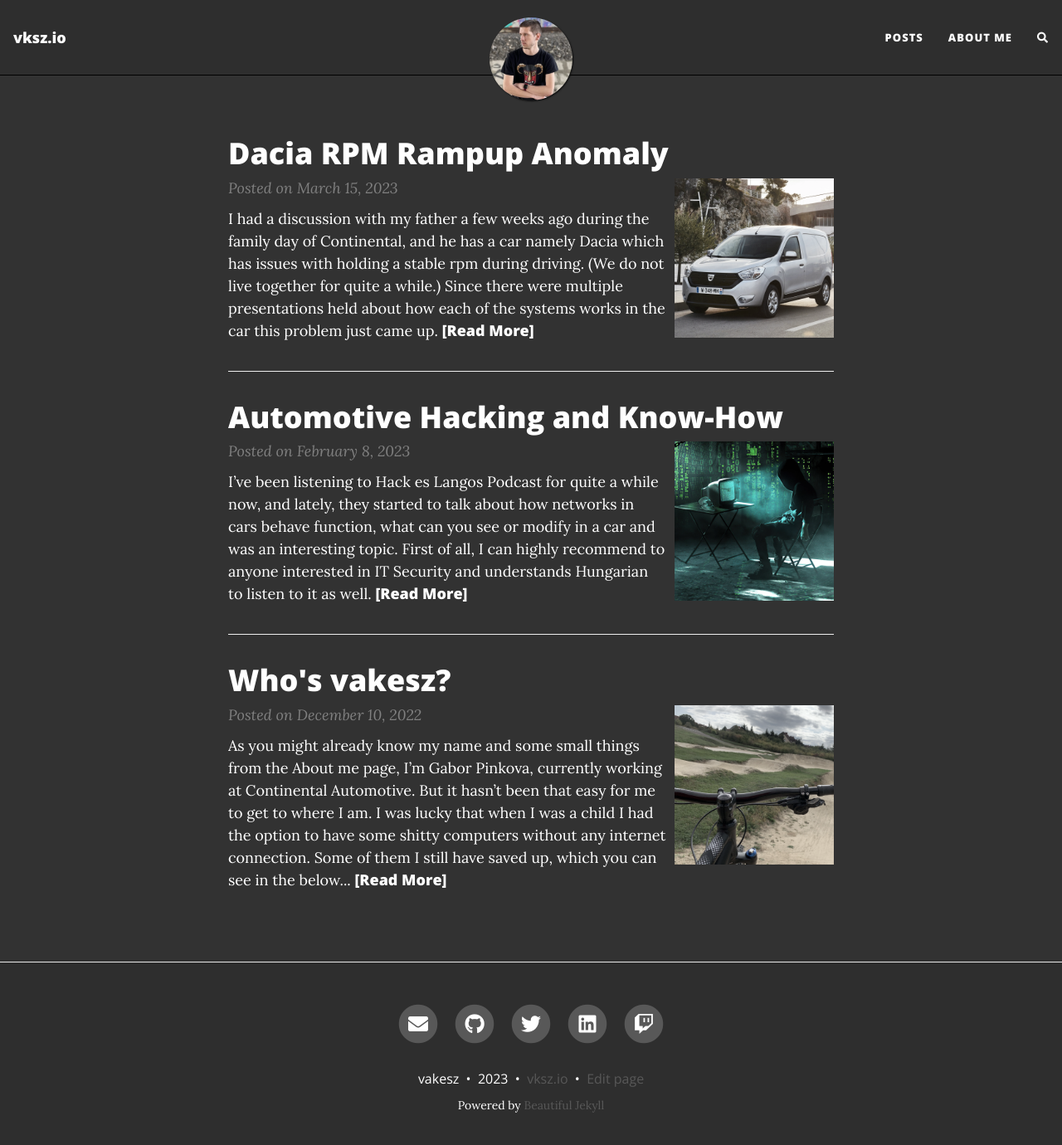
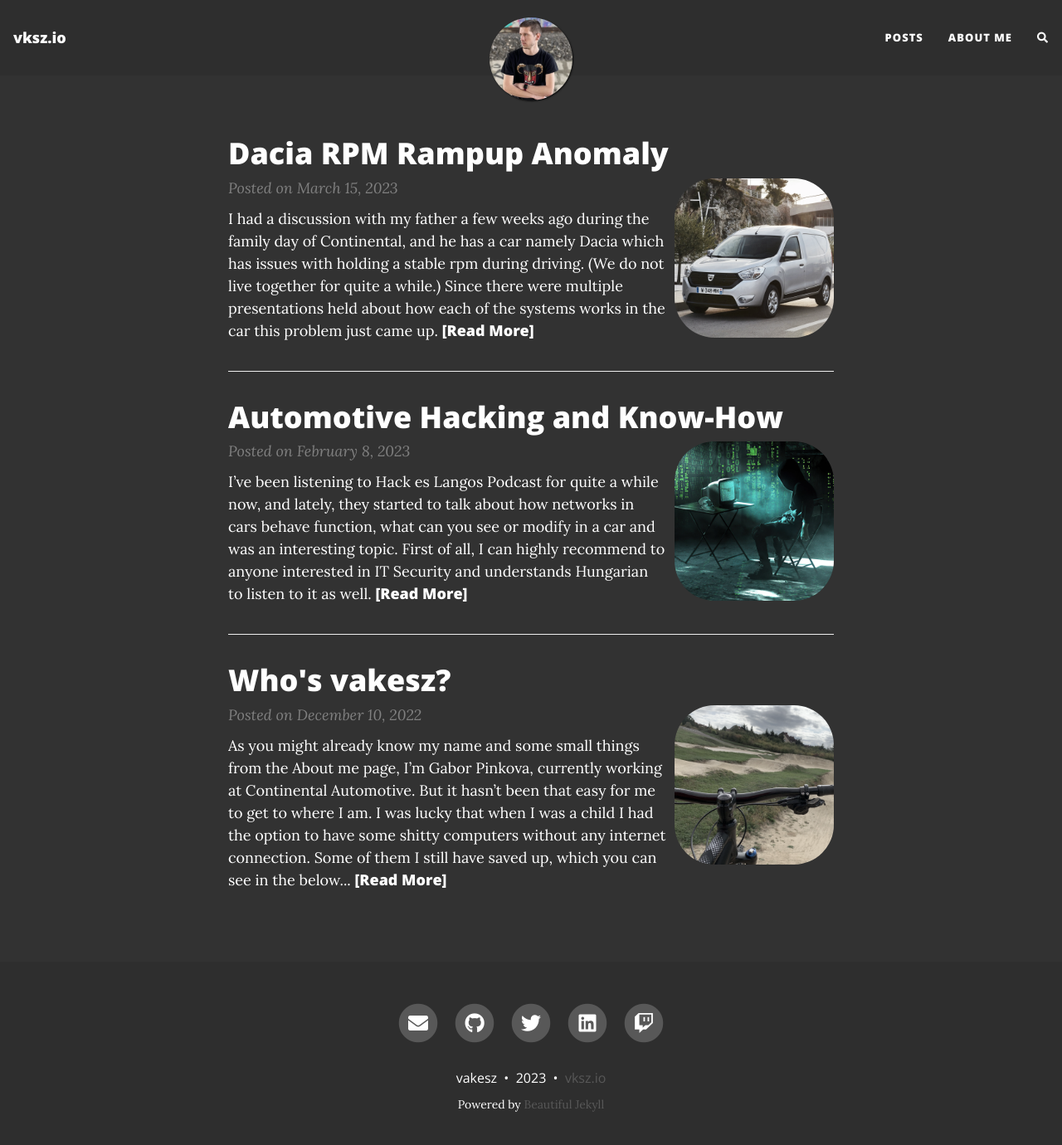
Before and after one commit to vakesz/vkszblog, a Jekyll site: the page built from index.markdown, in a window 1280 px wide and 1393 px high. Shown: the top 1380 px of the window at 83% size. Built offline with Jekyll 4.4.1, drawn with Linux system fonts in a browser that asks for light colours; nearby versions of some CDN libraries; the list of posts is cut into pages by our own code; comment, search, counter and statistics services are not loaded.

Commit message:
Update style

```diff
--- a/_config.yml
+++ b/_config.yml
@@ -126,7 +126,7 @@
 
 navbar-col: "#2E2E2E"
 navbar-text-col: "#FFF"
-navbar-border-col: "#000"
+navbar-border-col: "#2E2E2E"
 page-col: "#323232"
 text-col: "#FFF"
 link-col: "#FFCC00"
--- a/_includes/footer.html
+++ b/_includes/footer.html
@@ -24,18 +24,6 @@
         </span>
       {% endif %}
 
-      {% if site.matomo %}
-        {% if site.matomo.opt-out %}
-          &nbsp;&bull;&nbsp;
-          <a href="http://{{- site.matomo.uri -}}/index.php?module=CoreAdminHome&action=optOut" target="_blank" class="text_muted">Do-not-Track</a>
-        {% endif %}
-      {% endif%}
-
-      {% if site.edit_page_button and site.github.repository_url %}
-        &nbsp;&bull;&nbsp;
-        <a title="Edit this page on GitHub" href="{{ site.github.repository_url }}/edit/{{ site.github.source.branch }}/{{ page.path }}" class="text_muted">Edit page</a>
-       {% endif%}
-
       </p>
       {% unless site.remove-ads %}<p class="theme-by text-muted">
         Powered by
--- a/assets/css/beautifuljekyll.css
+++ b/assets/css/beautifuljekyll.css
@@ -283,7 +283,7 @@
   }
 
   .navbar-custom .nav-item.dropdown .dropdown-menu .dropdown-item:first-child {
-    border-top-width: 1px;
+    border-top-width: 0px;
   }
 }
 
@@ -381,7 +381,7 @@
 
 footer {
   padding: 1.875rem 0;
-  border-top: 1px #EAEAEA solid;
+  border-top: 0px #EAEAEA solid;
   margin-top: 3.125rem;
   font-size: 0.875rem;
   background-color: {{ site.footer-col | default: "#EAEAEA" }};
@@ -416,8 +416,8 @@
   margin-top: 0;
 }
 footer .theme-by {
-  text-align: center;
-  margin: 0.625rem 0 0;
+	text-align: center;
+	margin: 0.625rem 0 0;
 }
 footer .footer-custom-content {
   text-align: center;
@@ -1133,3 +1133,7 @@
   height: 100%;
   border: 0;
 }
+
+.post-image > a img {
+	border-radius: 25%;
+}
```
